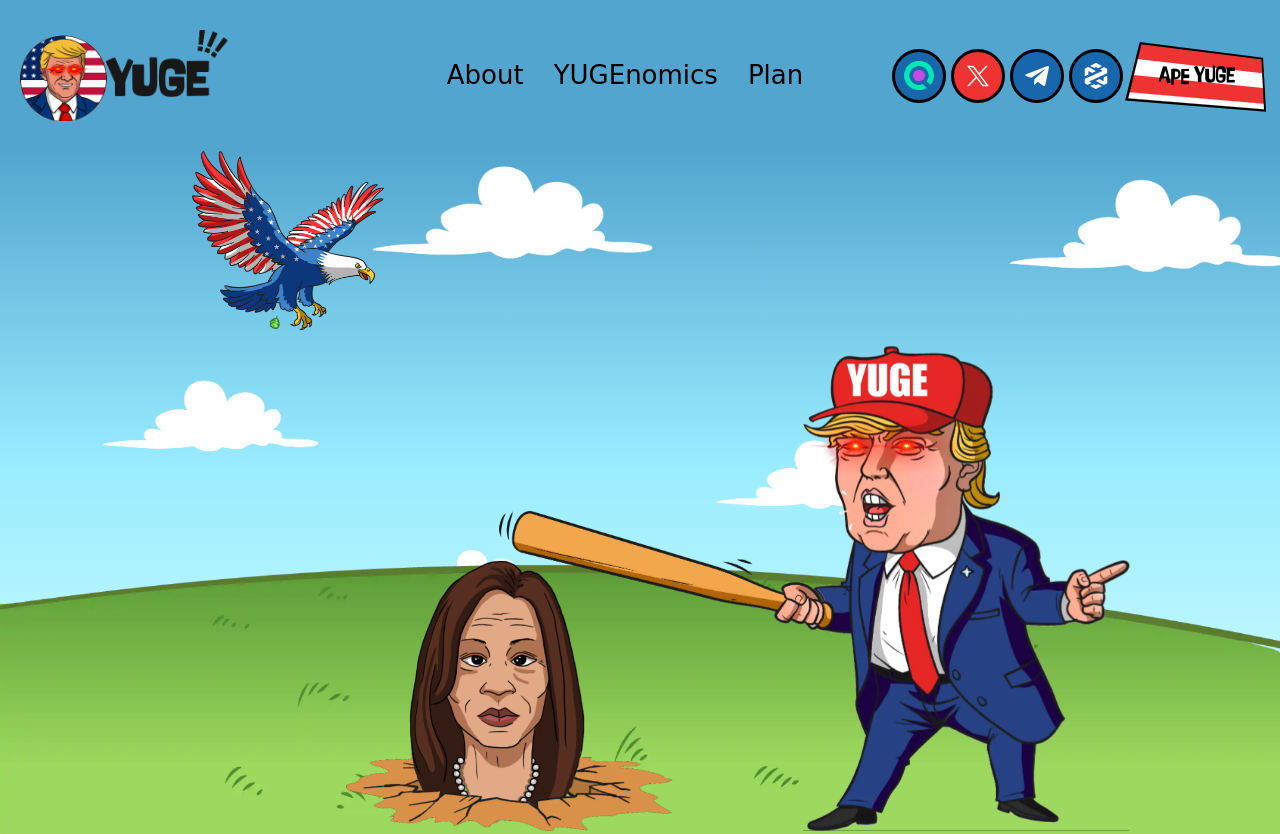
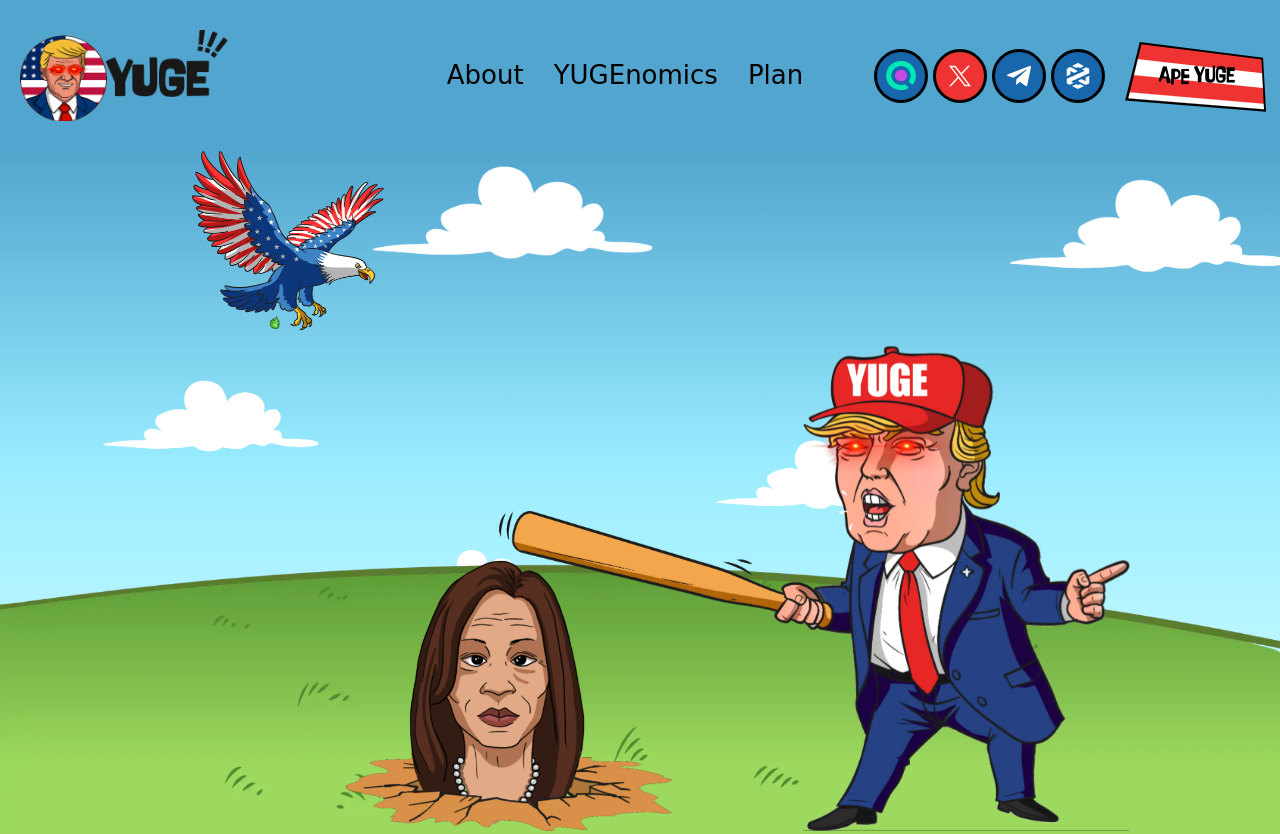
Before and after one commit to AlexUserForWork/masa, a website: page index.html in a window 1280 px wide. Shown: the top 834 px of the page. Drawn offline with Linux system fonts and the light colour scheme; a web font is replaced by a local one.

Commit message:
fixed socials padding right

```diff
--- a/static/css/main.css
+++ b/static/css/main.css
@@ -743,6 +743,7 @@ body {
 .socials {
    align-items: center;
    display: flex;
+   padding-right: 18px;
 }
 .socials a:not(:last-child) {
    margin-right: 5px;
```
